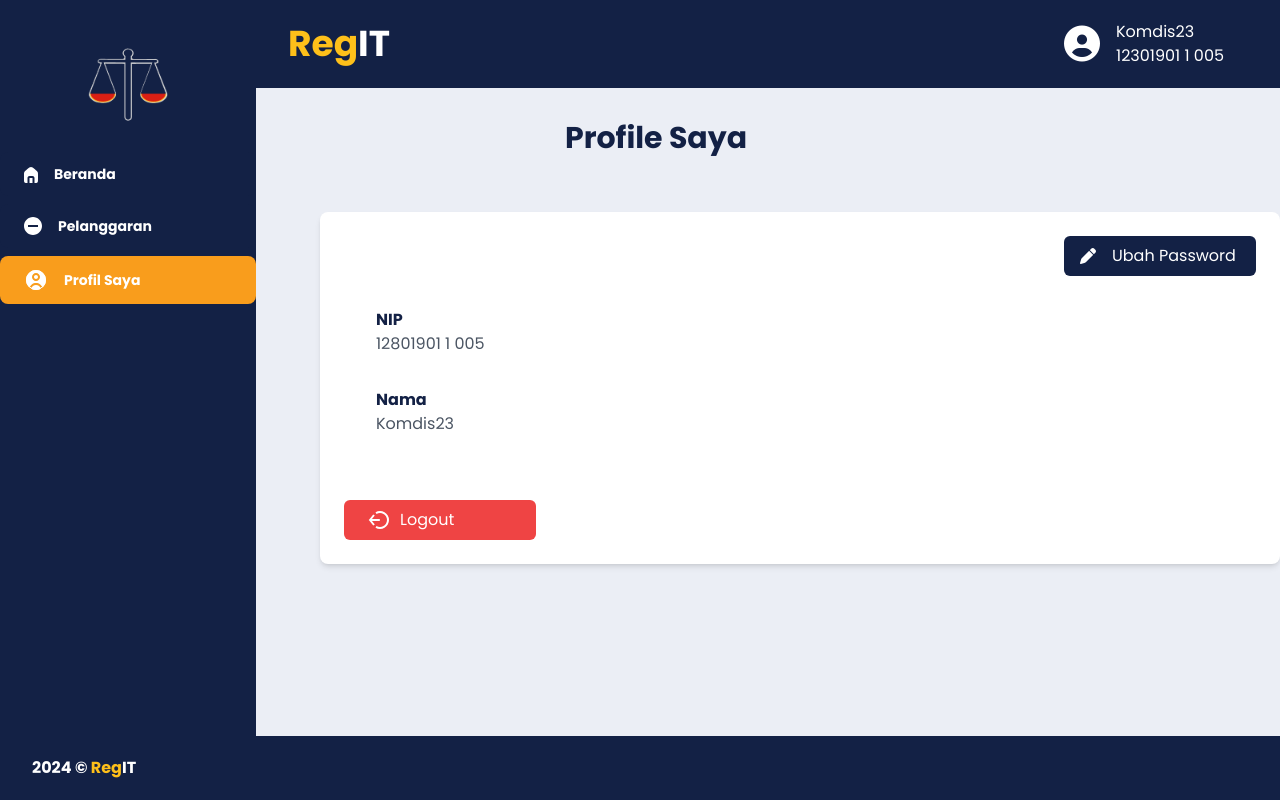
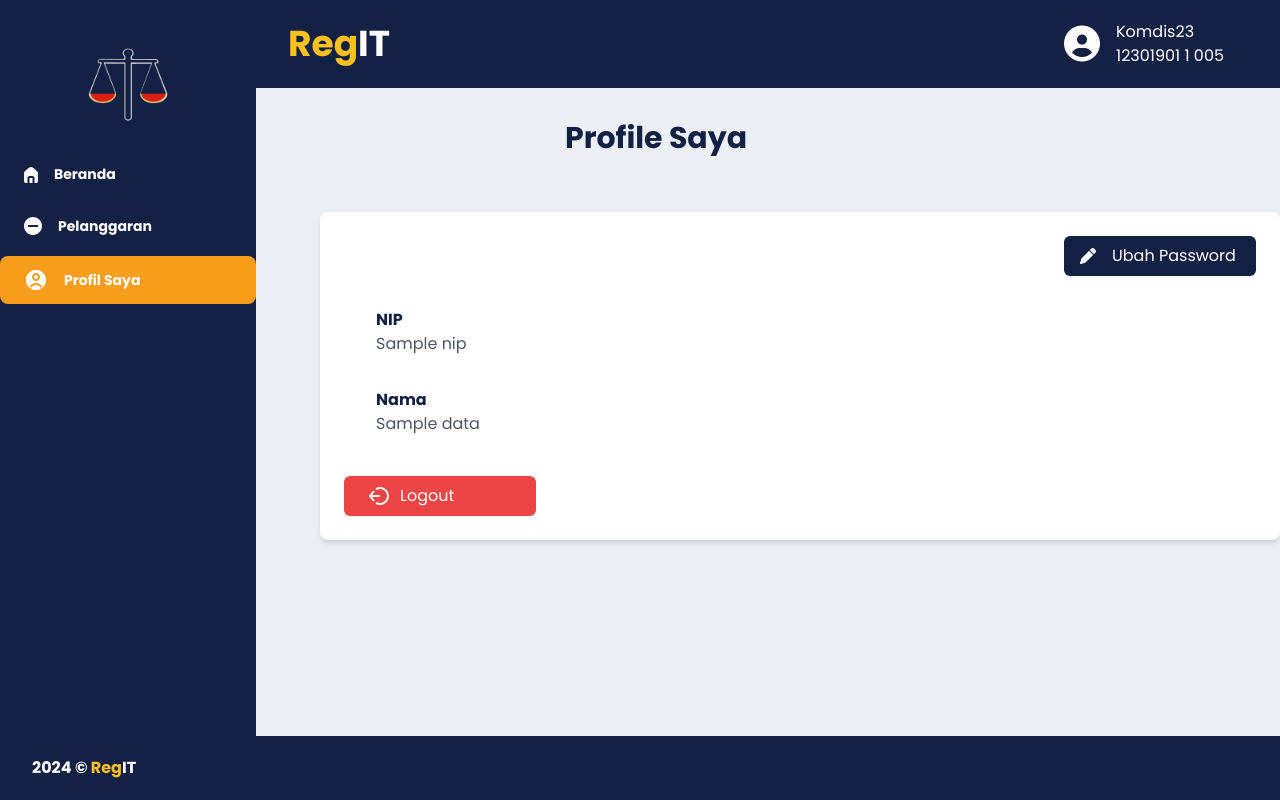
Before and after one commit to AlexanderDev2004/RegIT, a PHP site: the page made by app/views/komdis/profilKomdis.php in a window 1280 px wide. Run offline with PHP 8.4, Linux system fonts and the light colour scheme; the template is opened without the code that fills it: most values are stand-ins (such as "Sample title", 1, 10 or a date in 2020); some libraries are stand-ins or nearby versions.

Commit message:
feat : Profil

```diff
--- a/app/views/komdis/profilKomdis.php
+++ b/app/views/komdis/profilKomdis.php
@@ -85,16 +85,20 @@
 
         <!-- Edit Password End -->
 
-        <div class="overflow-x-auto gap-x-0 gap-y-8">
+        <!-- tampilkan profil komdis -->
+        <?php if (isset($data)): ?>
             <div class="mt-8 mb-6">
                 <span class="font-bold text-[#132145] ml-8">NIP</span>
-                <p class="ml-8 text-gray-600">12801901 1 005</p>
+                <p class="ml-8 text-gray-600"><?php echo htmlspecialchars($data['nip']); ?></p>
             </div>
+
             <div class="mt-8 mb-6">
                 <span class="font-bold text-[#132145] ml-8">Nama</span>
-                <p class="ml-8 text-gray-600">Komdis23</p>
+                <p class="ml-8 text-gray-600"><?php echo htmlspecialchars($data['nama']); ?></p>
             </div>
-        </div>
+        <?php else: ?>
+            <p class="ml-8 text-red-600">Data komdis tidak ditemukan!</p>
+        <?php endif; ?>
         <!-- Logout Button -->
          <div class="flex mt-10">
             <a href="../login" class="flex flex-row bg-red-500 w-48 text-white py-2 px-4 rounded-md hover:bg-red-600">
```
